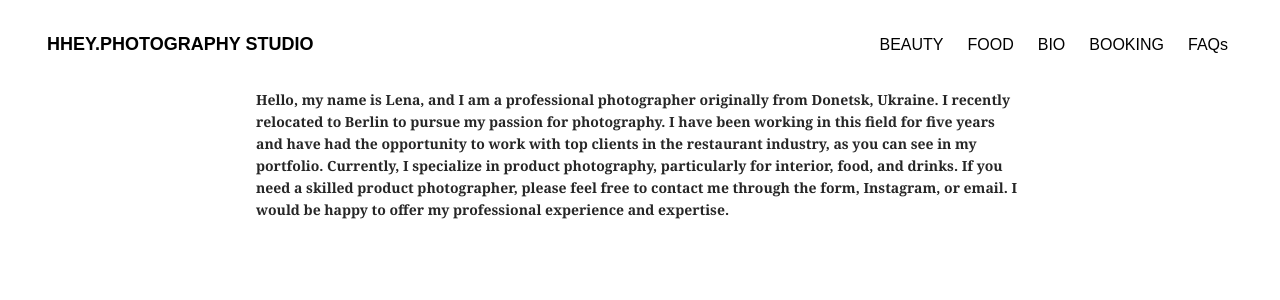
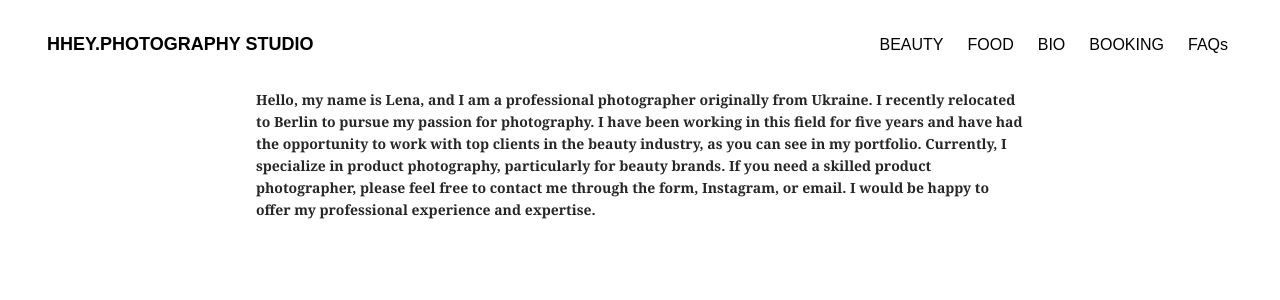
Before and after one commit to AlexLeonkov/nextportfolio2, a Next.js app: page /info in a window 1280 px wide. Shown: the top 300 px of the page. Built offline with nearby package versions, Linux system fonts and the light colour scheme; a web font is replaced by a local one.

Commit message:
final changes

```diff
--- a/src/screens/Info/InfoScreen.js
+++ b/src/screens/Info/InfoScreen.js
@@ -9,14 +9,14 @@ const InfoScreen = () => {
       <Header />
       <div className={styles.about}>
         Hello, my name is Lena, and I am a professional photographer originally
-        from Donetsk, Ukraine. I recently relocated to Berlin to pursue my
-        passion for photography. I have been working in this field for five
-        years and have had the opportunity to work with top clients in the
-        restaurant industry, as you can see in my portfolio. Currently, I
-        specialize in product photography, particularly for interior, food, and
-        drinks. If you need a skilled product photographer, please feel free to
-        contact me through the form, Instagram, or email. I would be happy to
-        offer my professional experience and expertise.
+        from Ukraine. I recently relocated to Berlin to pursue my passion for
+        photography. I have been working in this field for five years and have
+        had the opportunity to work with top clients in the beauty industry, as
+        you can see in my portfolio. Currently, I specialize in product
+        photography, particularly for beauty brands. If you need a skilled
+        product photographer, please feel free to contact me through the form,
+        Instagram, or email. I would be happy to offer my professional
+        experience and expertise.
       </div>
     </>
   );
```
Also changed, not shown: src/screens/Faq/Faq.js (+7 -4 lines).
